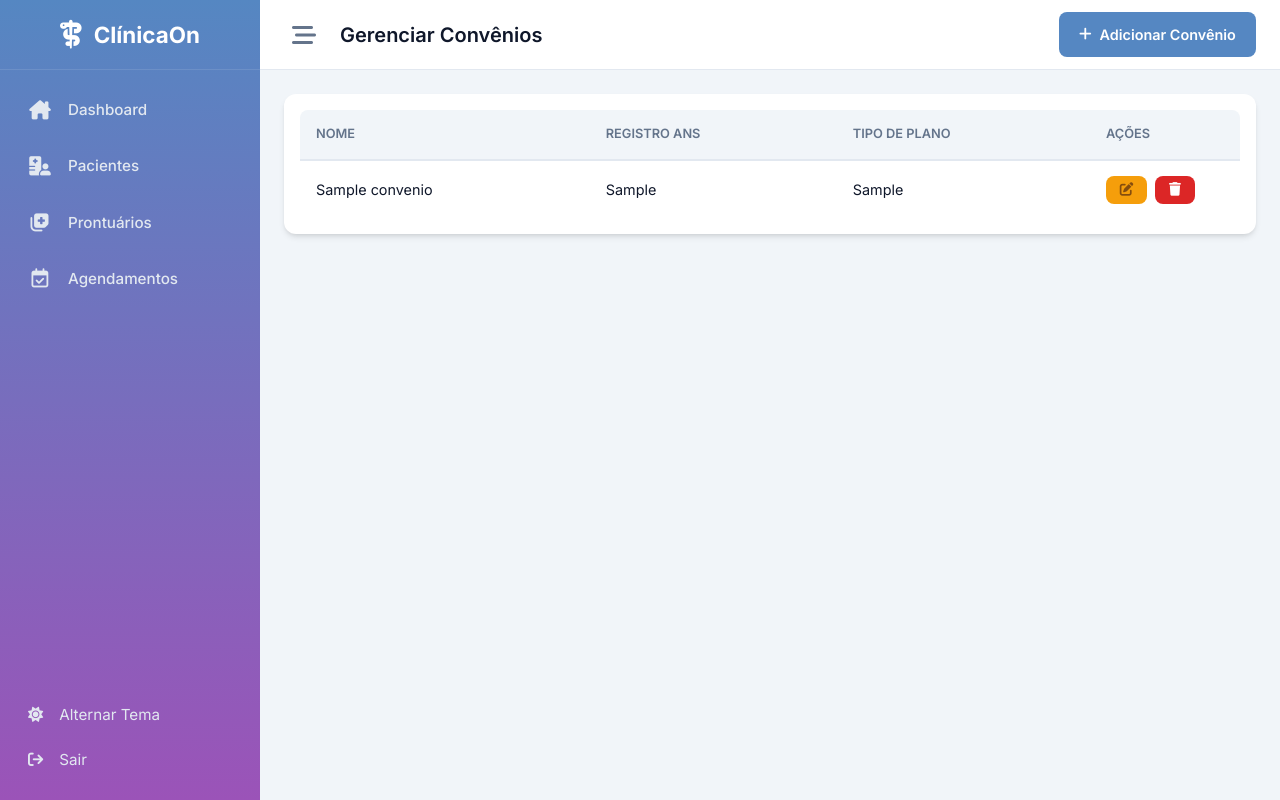
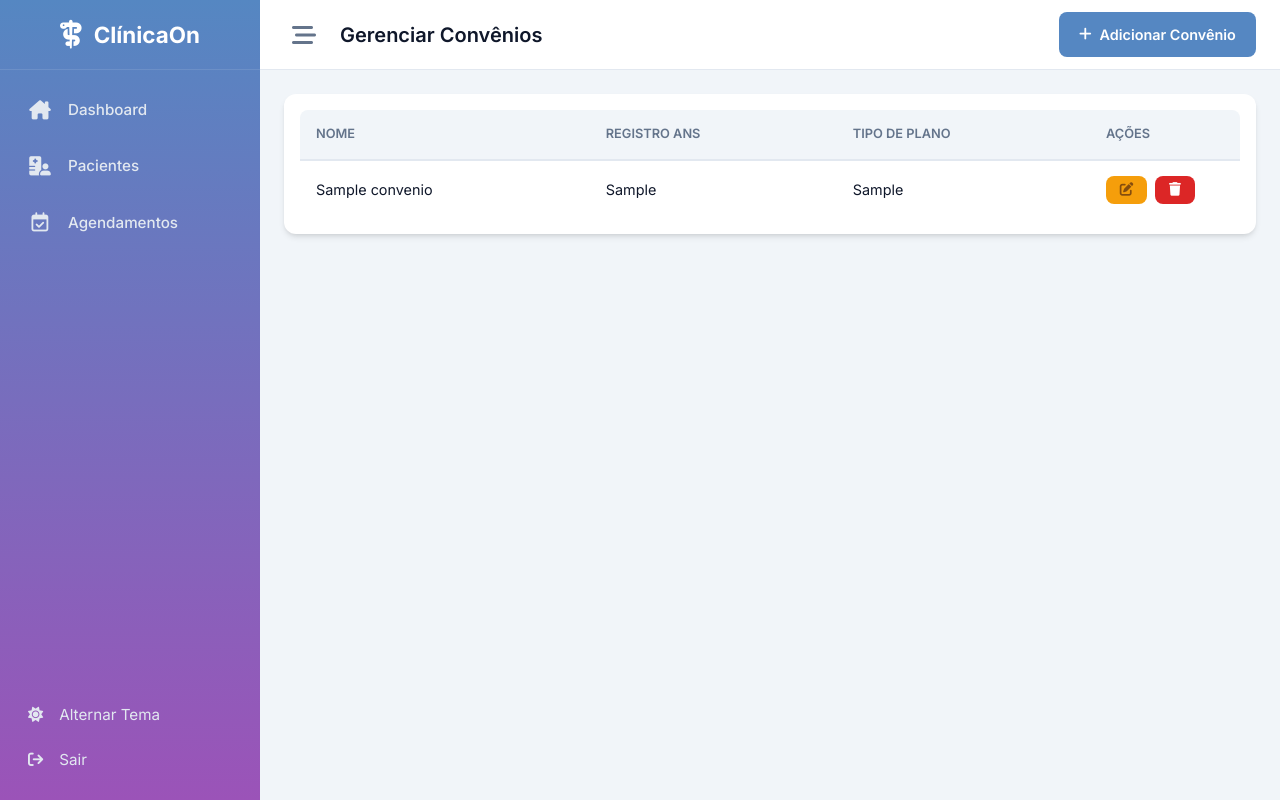
Before and after one commit to EltonLopezzs/GIDH-Clinicas, a Flask app: template templates/convenios.html in a window 1280 px wide. Run offline with Flask 3, Linux system fonts and the light colour scheme; the template is opened without the code that fills it: most values are stand-ins (such as "Sample title", 1, 10 or a date in 2020).

Commit message:
Removido a aba prontuario

```diff
--- a/templates/Nav.html
+++ b/templates/Nav.html
@@ -9,7 +9,7 @@
       <ul>
         <li class="{% if request.endpoint == 'index' %}active{% endif %}"><a href="{{ url_for('index') }}"><i class="fa-solid fa-house-chimney"></i> <span>Dashboard</span></a></li>
         <li class="{% if request.endpoint == 'listar_pacientes' or request.endpoint == 'peis.pei_page' %}active{% endif %}"><a href="{{ url_for('listar_pacientes') }}"><i class="fa-solid fa-hospital-user"></i> <span>Pacientes</span></a></li>
-        <li class="{% if request.endpoint == 'buscar_prontuario' %}active{% endif %}"><a href="{{ url_for('buscar_prontuario') }}"><i class="fa-solid fa-notes-medical"></i> <span>Prontuários</span></a></li>
+        <!-- <li class="{% if request.endpoint == 'buscar_prontuario' %}active{% endif %}"><a href="{{ url_for('buscar_prontuario') }}"><i class="fa-solid fa-notes-medical"></i> <span>Prontuários</span></a></li>  -->
         <li class="{% if request.endpoint == 'listar_agendamentos' %}active{% endif %}"><a href="{{ url_for('listar_agendamentos') }}"><i class="fa-regular fa-calendar-check"></i> <span>Agendamentos</span></a></li>
         {% if session.user_role == 'admin' %}
         <li class="{% if request.endpoint == 'listar_profissionais' %}active{% endif %}"><a href="{{ url_for('listar_profissionais') }}"><i class="fa-solid fa-user-doctor"></i> <span>Profissionais</span></a></li>
```
